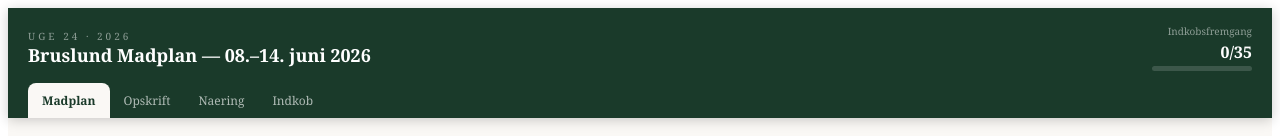
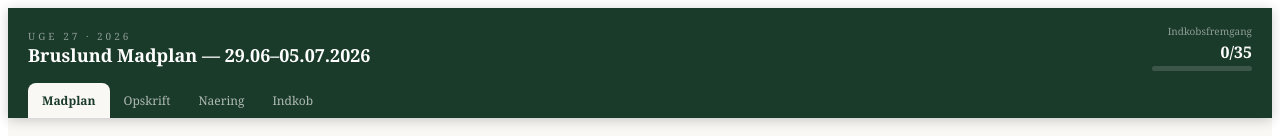
Before and after one commit to FleshDK/madplan, a React (Vite) app: page / in a window 1280 px wide. Shown: the top 136 px of the page. Built offline with nearby package versions, Linux system fonts and the light colour scheme.

Commit message:
🍽️ Madplan uge 27 (29.06–05.07.2026)

```diff
--- a/src/App.jsx
+++ b/src/App.jsx
@@ -305,8 +305,8 @@ export default function App() {
       <div style={{ background: "#1a3a2a", color: "white", padding: "16px 20px 0", position: "sticky", top: 0, zIndex: 100, boxShadow: "0 2px 12px rgba(0,0,0,0.2)" }}>
         <div style={{ display: "flex", justifyContent: "space-between", alignItems: "center", marginBottom: 12 }}>
           <div>
-            <div style={{ fontSize: 10, letterSpacing: 3, textTransform: "uppercase", opacity: 0.5 }}>Uge 24 · 2026</div>
-            <div style={{ fontSize: 18, fontWeight: "bold" }}>Bruslund Madplan — 08.–14. juni 2026</div>
+            <div style={{ fontSize: 10, letterSpacing: 3, textTransform: "uppercase", opacity: 0.5 }}>Uge 27 · 2026</div>
+            <div style={{ fontSize: 18, fontWeight: "bold" }}>Bruslund Madplan — 29.06–05.07.2026</div>
           </div>
           <div style={{ textAlign: "right" }}>
             <div style={{ fontSize: 10, opacity: 0.5, marginBottom: 3 }}>Indkobsfremgang</div>
@@ -474,7 +474,7 @@ export default function App() {
         {view === "list" && (
           <div>
             <div style={{ background: "#1a3a2a", color: "white", borderRadius: 12, padding: "14px 18px", marginBottom: 20, display: "flex", justifyContent: "space-between", alignItems: "center" }}>
-              <span style={{ fontWeight: "bold", fontSize: 15 }}>Indkøbsliste — uge 24</span>
+              <span style={{ fontWeight: "bold", fontSize: 15 }}>Indkøbsliste — uge 27</span>
               <span style={{ fontSize: 13, opacity: 0.7 }}>{checkedItems}/{totalItems} afkrydset</span>
             </div>
             {madplan.map((day, di) => (
```
